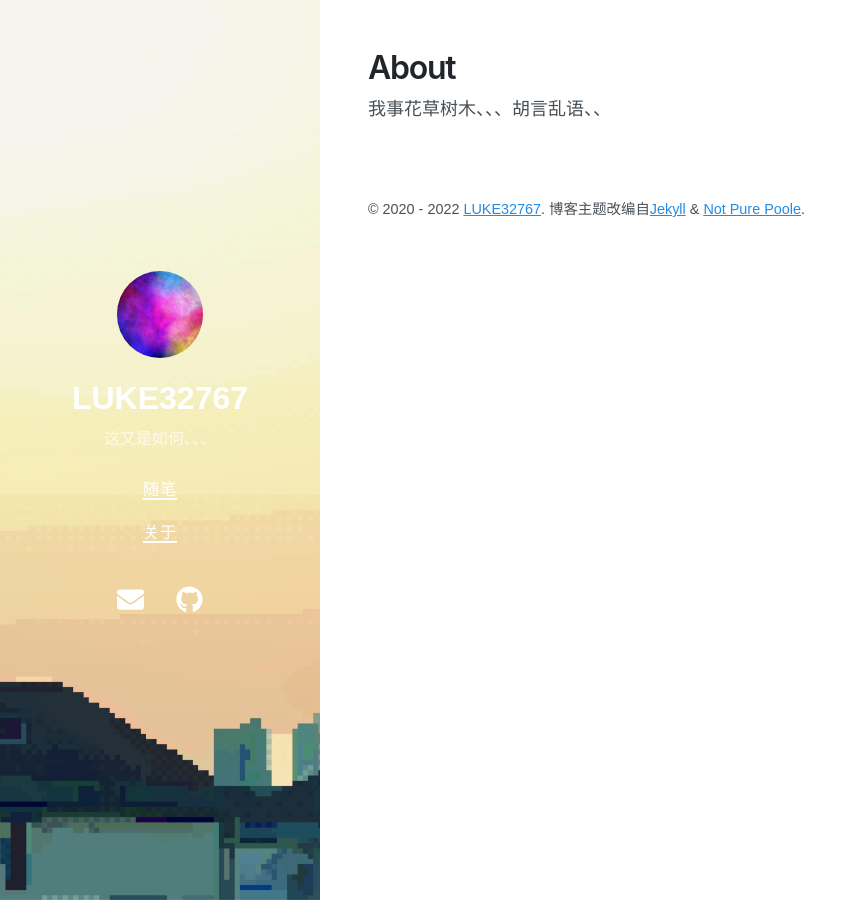
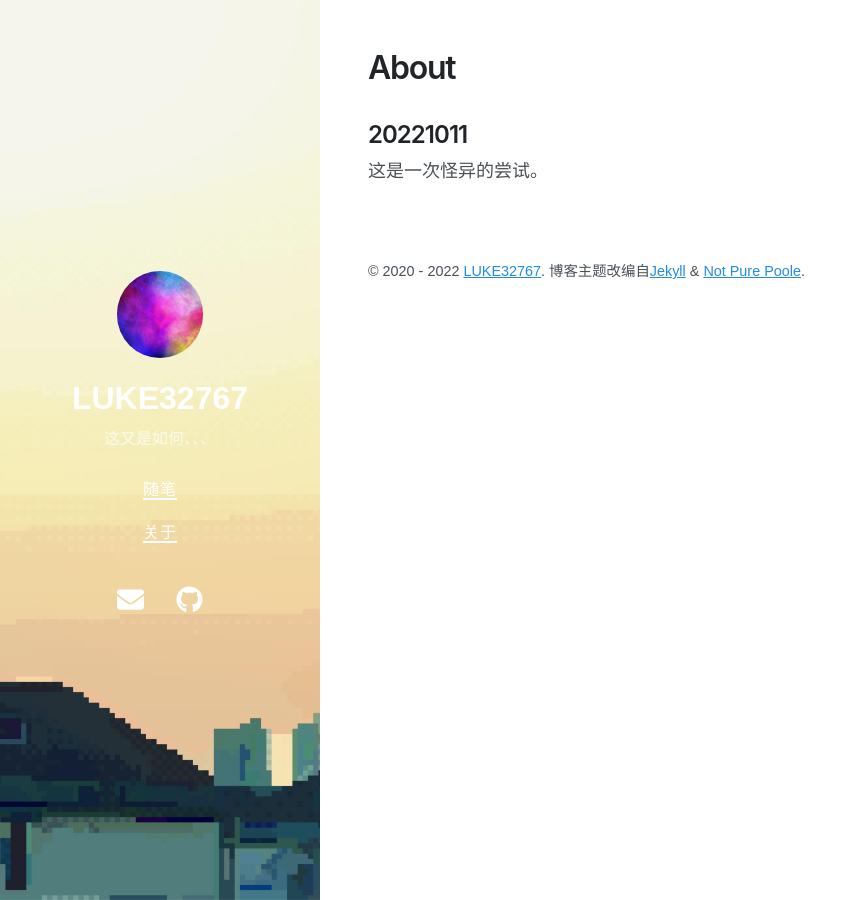
Before and after one commit to Luke32767/Luke32767.github.io, a Jekyll site: the page built from about.md, in a window 1280 px wide. Shown: the whole page, without its empty margins (0-867 px from the left). Built offline with Jekyll 4.4.1, drawn with Linux system fonts in a browser that asks for light colours; nearby versions of some CDN libraries.

Commit message:
Update about.md

```diff
--- a/about.md
+++ b/about.md
@@ -2,5 +2,5 @@
 layout: page
 title: About
 ---
-
-我事花草树木、、、胡言乱语、、
+## 20221011
+这是一次怪异的尝试。
```
